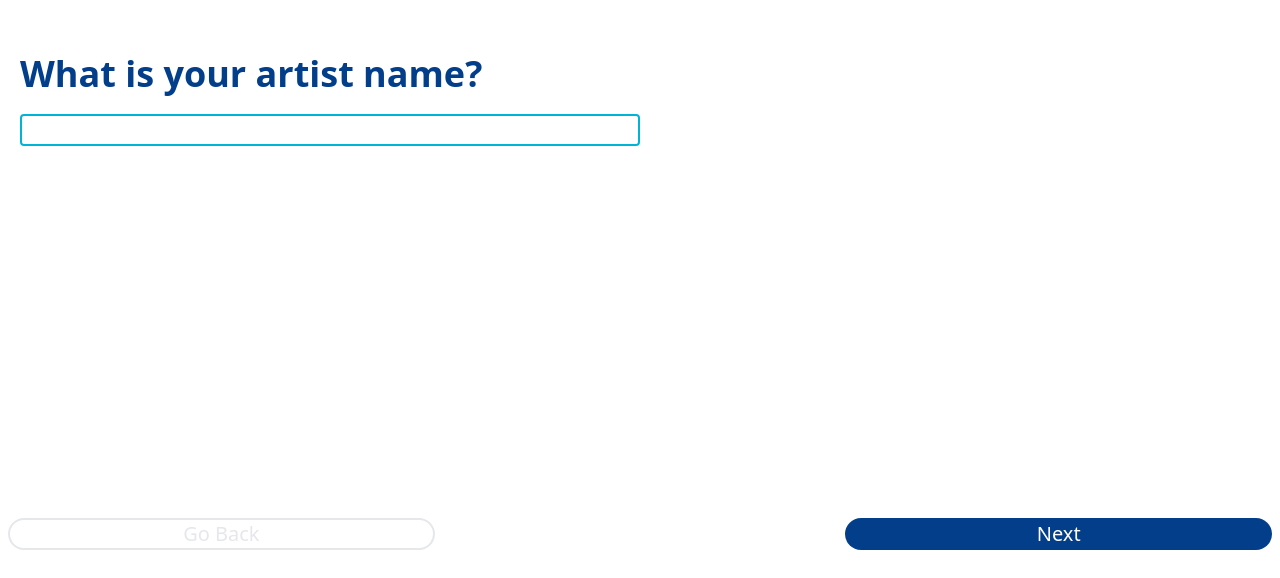
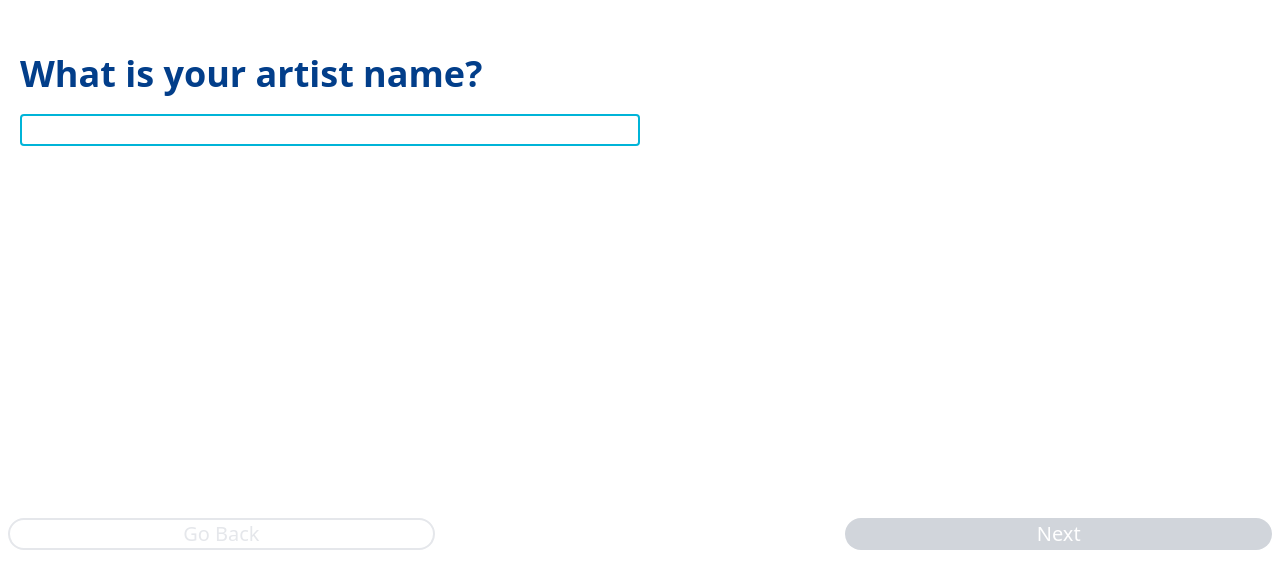
Before and after one commit to kwolsink/mix-with-me, a Vue app: page /#/configure in a window 1280 px wide. Shown: the part 222-800 px from the top of the page. Built offline with nearby package versions, Linux system fonts and the light colour scheme; no server answers.

Commit message:
Artist name now has to exist

```diff
--- a/database.rules.json
+++ b/database.rules.json
@@ -6,6 +6,7 @@
         "profile": {
           ".read": "auth !== null",
           ".write": "$uid === auth.uid",
+          ".validate": "newData.child('artistName').exists() || data.child('artistName').exists()",
           "artistName": {
             ".validate": "newData.isString() && newData.val().length >= 2 && newData.val().length <= 20"
           },
--- a/src/components/ArtistConfigurationPage.vue
+++ b/src/components/ArtistConfigurationPage.vue
@@ -42,7 +42,7 @@
         </form>
         <div class="flex flex-row justify-between mt-auto mb-5">
             <button :disabled="formProgress === 0" class="back-button m-2 pl-5 pr-5 w-4/12 border-secondary-color border-2 text-secondary-color rounded-full text-xl" @click="goBack()">Go Back</button>
-            <button class="m-2 pl-5 pr-5 w-4/12 bg-primary-color text-white rounded-full text-xl" @click="goNext()">{{formProgress >= amountOfQuestions ? `Submit` : 'Next'}}</button>
+            <button :disabled="!canGoNext()" class="m-2 pl-5 pr-5 w-4/12 bg-primary-color text-white rounded-full text-xl disabled:bg-gray-300" @click="goNext()">{{formProgress >= amountOfQuestions ? `Submit` : 'Next'}}</button>
         </div>
     </div>
 </template>
@@ -94,6 +94,15 @@ const goBack = function() {
     }
 }
 
+const canGoNext = function() : boolean {
+    switch (formProgress.value) {
+        case 0:
+            return profile.artistName.length >= 2
+        default:
+            return true
+    }
+}
+
 </script>
 
 <style scoped>
```
Also changed, not shown: tests/test.js (+9 -0 lines).
